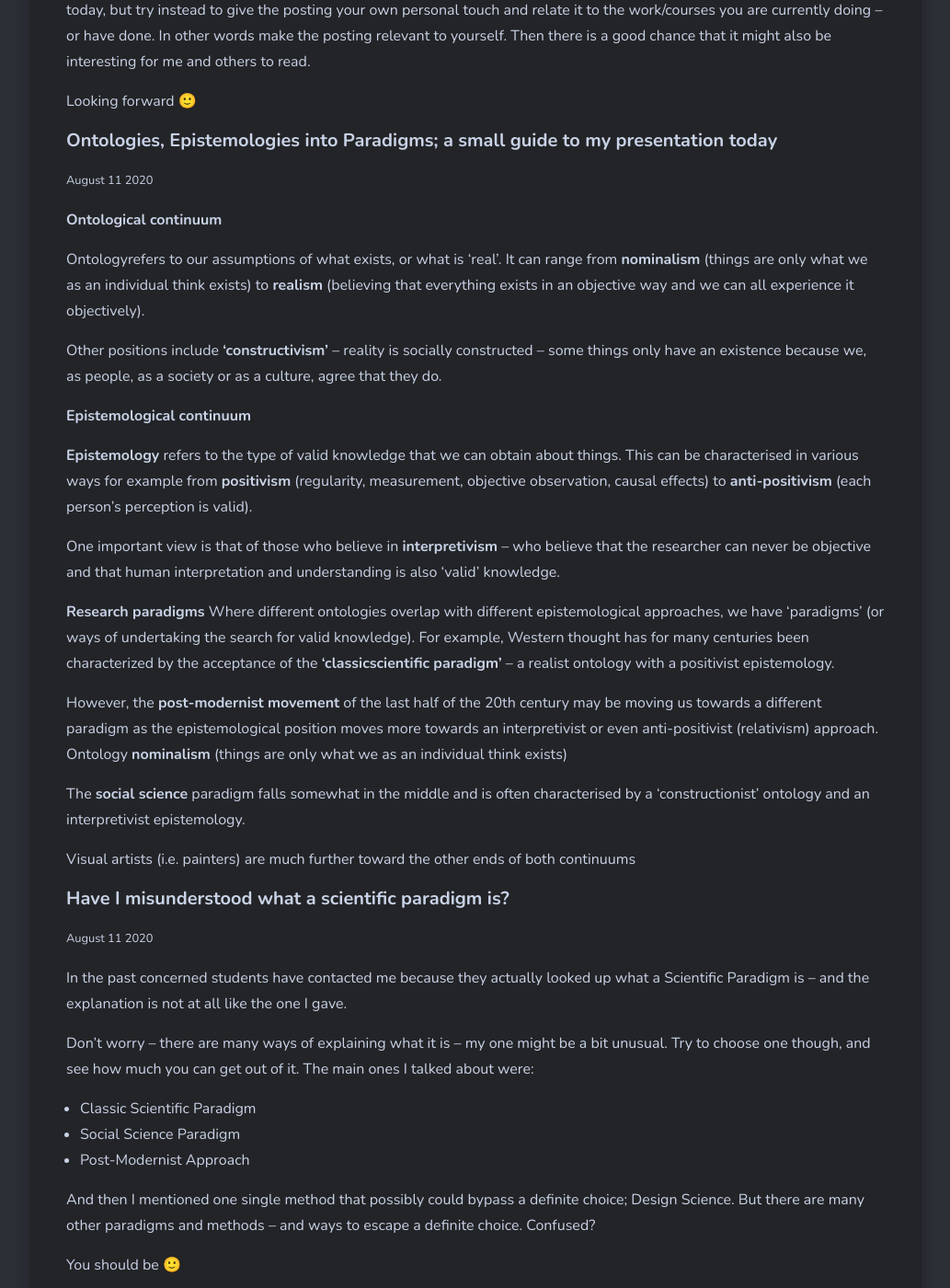
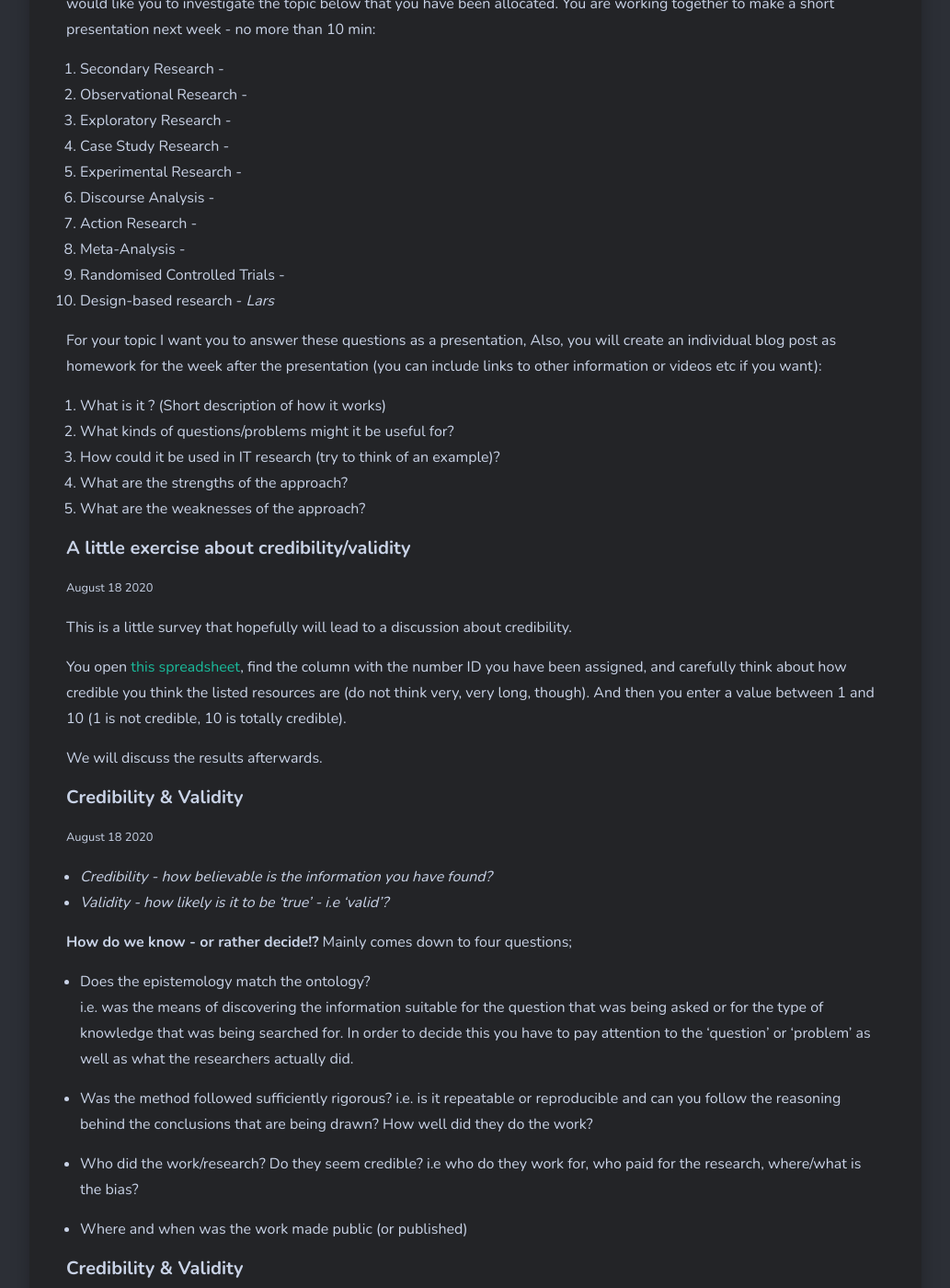
Before and after one commit to larsoliverdam/nmit, a Jekyll site: the page built from _pages/RES701.md, in a window 1280 px wide and 1400 px high, scrolled down 2604 px. Shown: the whole window at 92% size, without its empty margins (123-1156 px from the left). Built offline with Jekyll 4.4.1, drawn with Linux system fonts in a browser that asks for light colours; nearby versions of some CDN libraries; comment, search, counter and statistics services are not loaded; some of the changed text lies outside the part shown.

Commit message:
RES701 update

```diff
--- a/_pages/RES701.md
+++ b/_pages/RES701.md
@@ -168,9 +168,9 @@
 <small>March 31 2020</small>
 
 As you might have seen in the news section of the blog - I have to realise that there is no way that you will be ready to submit RES701 Assignment 2, only one week into the next term. I have postponed it to the 24th of May.
-
+-->
 #### Blog posting for next week
-<small>March 20 2020</small>
+<small>August 18 2020</small>
 
 Find at least 3 different sources of evidence (e.g. a blog post, a journal article, youtube video etc.) for each of the two topics listed below (6 in total). You don’t need to read or watch them.
 
@@ -192,22 +192,22 @@
 7. how  ‘credible (believable)’  you think it is  – include your reasons
 
 #### Presentations next week
-<small>March 20 2020</small>
+<small>August 18 20 2020</small>
 
 Preparation Work for the week after the term break
 
 We will be looking at different kinds of methods/methodologies that can be used in our research. In preparation for that I would like you to investigate the topic below that you have been allocated. You are working together to make a short presentation next week - no more than 10 min:
 
-1. Secondary Research - _Jason & Callum_
-2. Observational Research - _Lars_
-3. Exploratory Research - _Jono, Asha George & Vishnupriya_
-4. Case Study Research - _Aileen, Vishnu & Sujani_
-5. Experimental Research - _Kashish & Mahir_
-6. Discourse Analysis - _Mariya & Nikhil Reddy_
-7. Action Research - _Asriel, Max, Aaron & Anushka_
-8. Meta-Analysis - _Akhil & Chamara_
-9. Randomised Controlled Trials - _Jayden & AJ_
-10. Design-based research - _Vishvat, Suhaib & Sharad_
+1. Secondary Research -
+2. Observational Research -
+3. Exploratory Research -
+4. Case Study Research -
+5. Experimental Research -
+6. Discourse Analysis -
+7. Action Research -
+8. Meta-Analysis -
+9. Randomised Controlled Trials -
+10. Design-based research - _Lars_
 
 For your topic I want you to answer these questions as a presentation,
 Also, you will create an individual blog post as homework for the week after the presentation (you can include links to other information or videos etc if you want):
@@ -219,7 +219,7 @@
 5. What are the weaknesses of the approach?
 
 #### A little exercise about credibility/validity
-<small>March 20 2020</small>
+<small>August 18 2020</small>
 
 This is a little survey that hopefully will lead to a discussion about credibility.
 
@@ -228,7 +228,7 @@
 We will discuss the results afterwards.
 
 #### Credibility & Validity
-<small>March 20 2020</small>
+<small>August 18 2020</small>
 
 * _Credibility - how believable is the information you have found?_
 * _Validity - how likely is it to be ‘true’ - i.e ‘valid’?_
@@ -248,7 +248,7 @@
 * Where and when was the work made public (or published)
 
 #### Credibility & Validity
-<small>March 20 2020</small>
+<small>August 18 2020</small>
 
 ![Radioactivity](/docs/img/japan.jpg)
 
@@ -257,17 +257,17 @@
 In August 2013, news accounts quoted an official from Japan’s Nuclear Regulatory Authority as stating that highly radioactive water was seeping from the plant into the Pacific Ocean and creating an “emergency” situation that the plant’s operators were not adequately containing.
 
 #### Credibility & Validity
-<small>March 20 2020</small>
+<small>August 18 2020</small>
 
 Being religious - or not?
 
 ![The Pope](/docs/img/francisgod.jpg)
 
 #### Credibility & Validity
-<small>March 20 2020</small>
+<small>August 18 2020</small>
 
 [Ruins of Ancient City Discovered in Australian Desert](https://worldnewsdailyreport.com/ruins-of-ancient-city-discovered-in-australian-desert/)
--->
+
 #### A hilosophical research position – Critical Realism
 <small>August 11 2020</small>
 
```
